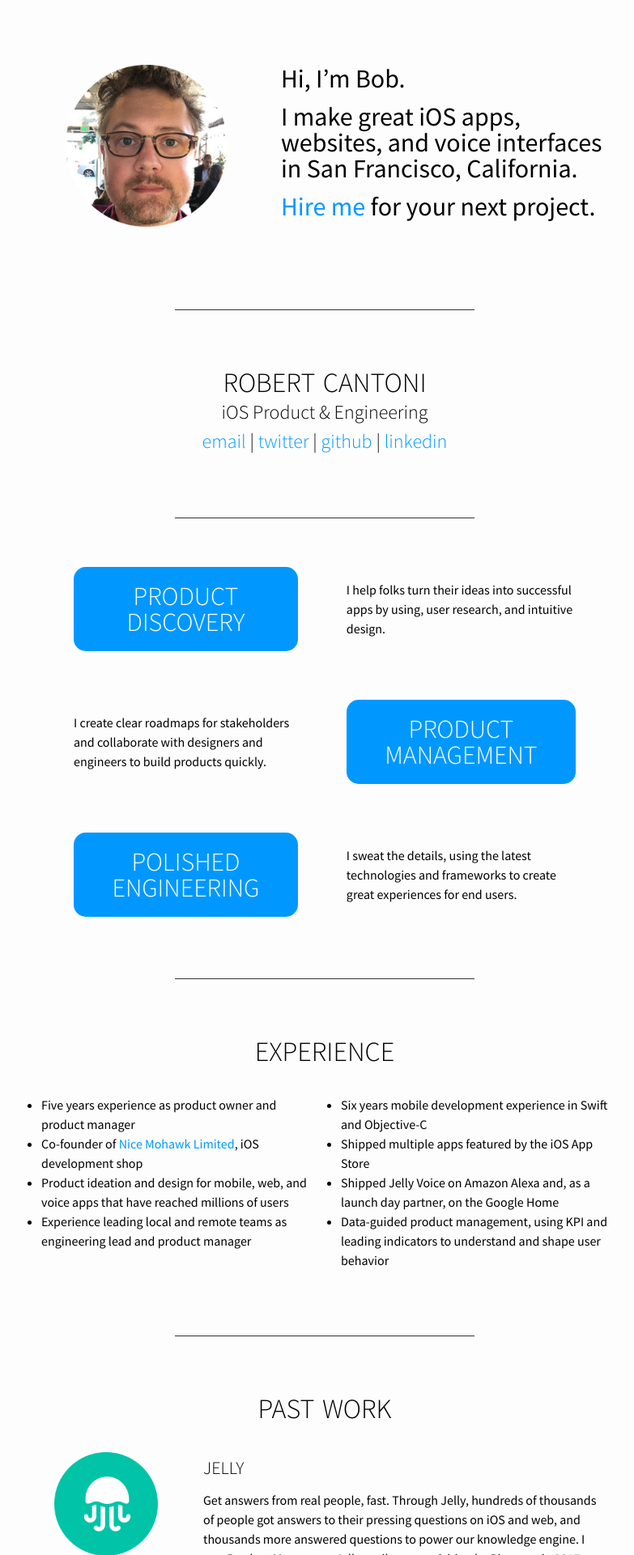
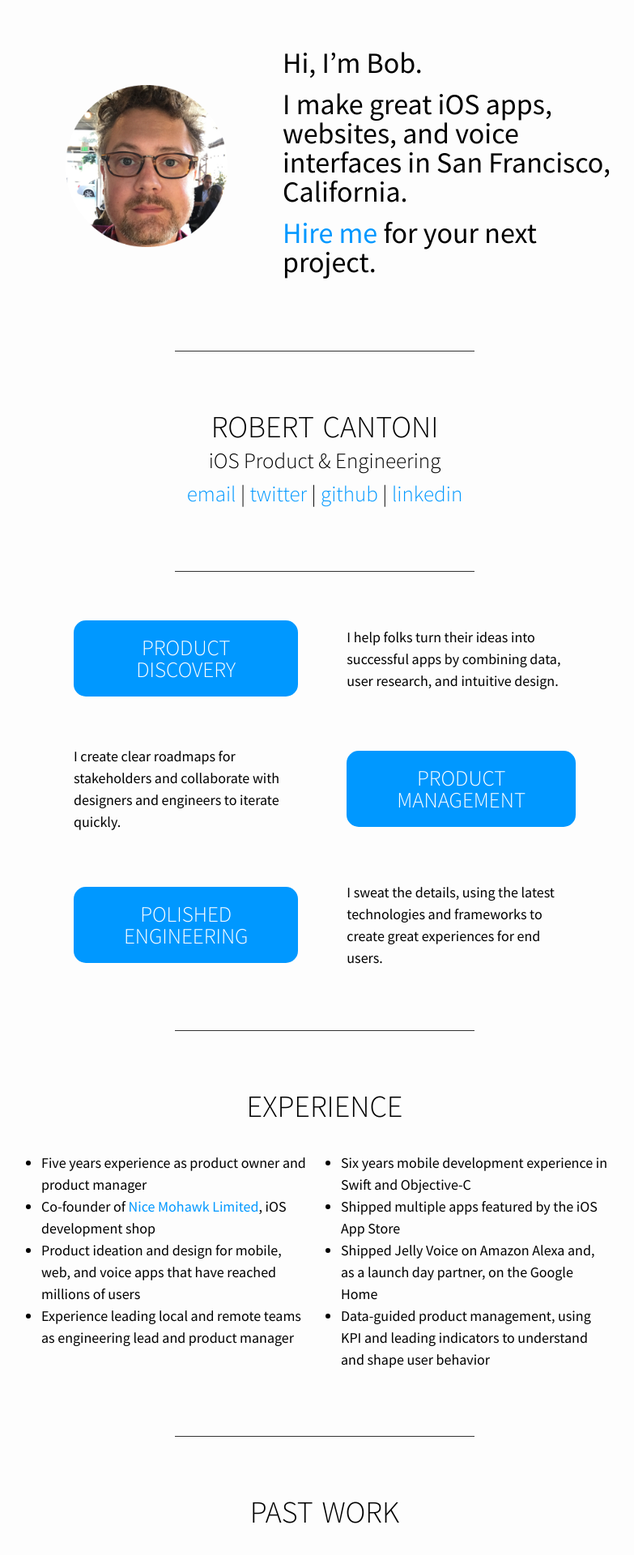
Before and after one commit to cantoni/cantoni.github.io, a Jekyll site: the page built from index.md, in a window 1280 px wide. Shown: the top 1920 px of the page at 81% size, without its empty margins (239-1022 px from the left). Built offline with Jekyll 4.4.1, drawn with Linux system fonts in a browser that asks for light colours.

Commit message:
Font updates

```diff
--- a/_layouts/single-page.html
+++ b/_layouts/single-page.html
@@ -26,9 +26,9 @@
           <div class="section-header-line"></div>
           <div class="skills">
             <div class="title1">PRODUCT<br />DISCOVERY</div>
-            <div class="box1">I help folks turn their ideas into successful apps by using, user research, and intuitive design.</div>
+            <div class="box1">I help folks turn their ideas into successful apps by combining data, user research, and intuitive design.</div>
             <div class="title2">PRODUCT<br />MANAGEMENT</div>
-            <div class="box2">I create clear roadmaps for stakeholders and collaborate with designers and engineers to build products quickly.</div>
+            <div class="box2">I create clear roadmaps for stakeholders and collaborate with designers and engineers to iterate quickly.</div>
             <div class="title3">POLISHED<br />ENGINEERING</div>
             <div class="box3">I sweat the details, using the latest technologies and frameworks to create great experiences for end users.</div>
           </div>
--- a/_sass/stylesheet.scss
+++ b/_sass/stylesheet.scss
@@ -3,7 +3,7 @@
 // Define defaults for each variable.
 
 $base-font-family: "Source Sans Pro", "Open Sans", "Helvetica Neue", Helvetica, Arial, sans-serif !default;
-$base-font-size:   16px !default;
+$base-font-size:   18px !default;
 $base-font-weight: 400 !default;
 $small-font-size:  $base-font-size * 0.875 !default;
 $base-line-height: 1.5 !default;
@@ -207,8 +207,8 @@ h3 {
 
 	.title1, .title2, .title3 {
 		font-weight: 300;
-		font-size: $base-font-size * 2;
-		line-height: $base-font-size * 2;
+		font-size: $base-font-size * 1.5;
+		line-height: $base-font-size * 1.5;
 		text-align: center;
 		padding: 20px;
 		background-color: $brand-color;
@@ -267,8 +267,8 @@ h3 {
 			padding: 20px;
 		}
 		.intro-text {
-			font-size: $base-font-size * 2;
-			line-height: $base-font-size * 2;
+			font-size: $base-font-size * 1.5;
+			line-height: $base-font-size * 1.5;
 			font-weight: 400;
 		}
 	}
```
